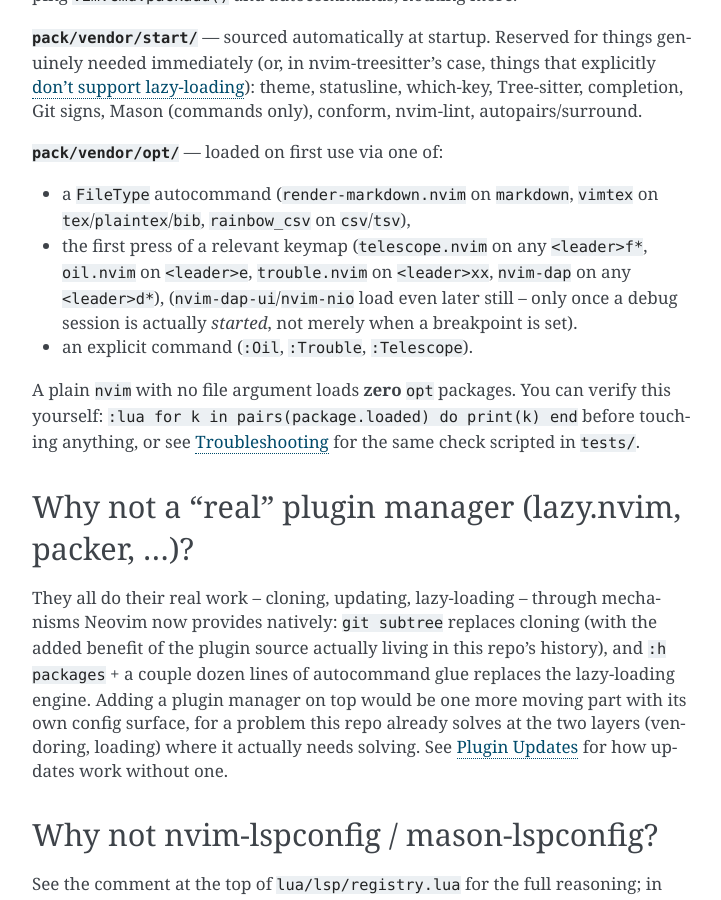
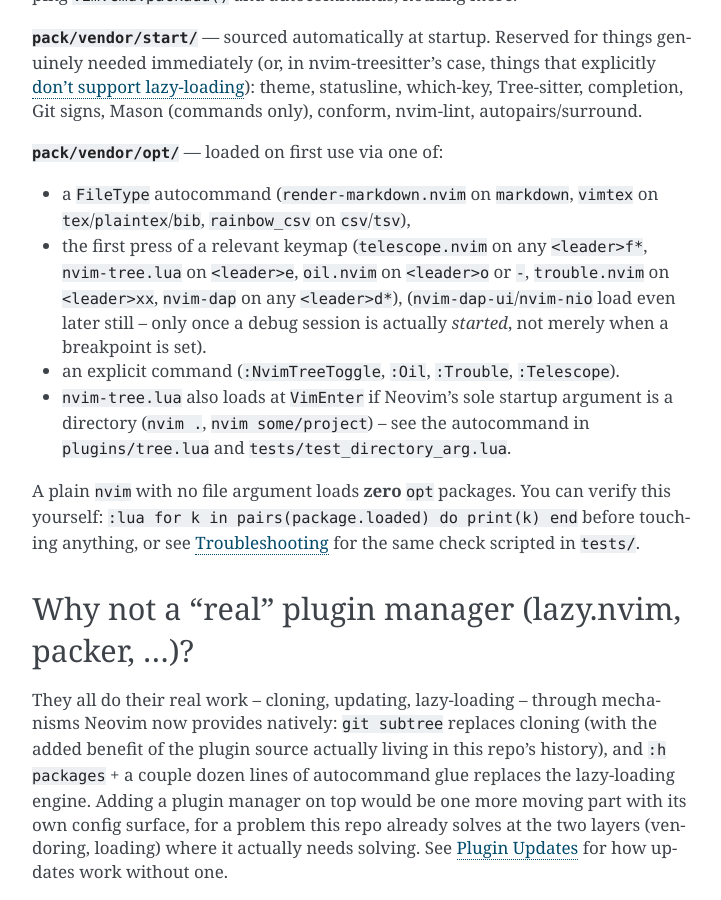
Before and after one commit to MichaelWeissDEV/nvim-config, a Sphinx documentation site: the page built from docs/architecture.md, in a window 1280 px wide and 900 px high, scrolled down 2176 px. Shown: the whole window, without its empty margins (388-1109 px from the left). Built offline with Sphinx 7.4.7, drawn with Linux system fonts in a browser that asks for light colours.

Commit message:
Add nvim-tree.lua sidebar file tree at <leader>e; move Oil to <leader>o / -
Vendored nvim-tree/nvim-tree.lua (actively maintained, last push within a
week) via git subtree as a new opt package, lazy-loaded on first
<leader>e / :NvimTreeToggle / :NvimTreeFindFile, same pattern as every
other opt plugin. Oil keeps :Oil and default_file_explorer (so `:edit
<dir>` still opens an Oil buffer once it has loaded), but its keymaps move
to <leader>o and the classic oil.nvim convention "-" (open parent
directory) so it no longer collides with the new sidebar.

Also handles `nvim <a-directory>` (nvim ., nvim some/project): a VimEnter
autocommand opens the tree at that directory automatically instead of
leaving an empty buffer or (now-disabled) netrw output. Getting this
right took real debugging: -c "qa" arguments execute BEFORE VimEnter in
Neovim's documented startup order, so naive `nvim ... -c qa` headless
testing always appeared to show the feature doing nothing -- confirmed
via a minimal canary autocmd, fixed the test methodology (source via
--cmd, quit from inside the VimEnter callback itself), and added
tests/test_directory_arg.lua using that corrected approach as permanent
regression coverage.

Disabled netrw unconditionally at startup (config/options.lua) rather
than only when one of the two file-browser plugins happens to load, so
there's no window where a directory buffer falls through to raw netrw.

Updated tests/test_startup.lua and test_lazy_load.lua for the new
bindings, regenerated KEYMAPS/COMMANDS/PLUGINS.md + doc/nvim-config.txt,
updated README.md and docs/architecture.md's stale <leader>e references,
rebuilt Sphinx (-W clean). Full suite: 7/7.

```diff
--- a/docs/architecture.md
+++ b/docs/architecture.md
@@ -106,12 +106,15 @@
 - a `FileType` autocommand (`render-markdown.nvim` on `markdown`, `vimtex`
   on `tex`/`plaintex`/`bib`, `rainbow_csv` on `csv`/`tsv`),
 - the first press of a relevant keymap (`telescope.nvim` on any
-  `<leader>f*`, `oil.nvim` on `<leader>e`, `trouble.nvim` on `<leader>xx`,
-  `nvim-dap` on any `<leader>d*`),
+  `<leader>f*`, `nvim-tree.lua` on `<leader>e`, `oil.nvim` on `<leader>o`
+  or `-`, `trouble.nvim` on `<leader>xx`, `nvim-dap` on any `<leader>d*`),
   ({file}`nvim-dap-ui`/{file}`nvim-nio` load even later still -- only once
   a debug session is actually *started*, not merely when a breakpoint is
   set).
-- an explicit command (`:Oil`, `:Trouble`, `:Telescope`).
+- an explicit command (`:NvimTreeToggle`, `:Oil`, `:Trouble`, `:Telescope`).
+- `nvim-tree.lua` also loads at `VimEnter` if Neovim's sole startup
+  argument is a directory (`nvim .`, `nvim some/project`) -- see the
+  autocommand in `plugins/tree.lua` and `tests/test_directory_arg.lua`.
 
 A plain `nvim` with no file argument loads **zero** `opt` packages. You can
 verify this yourself: `:lua for k in pairs(package.loaded) do print(k) end`
```
